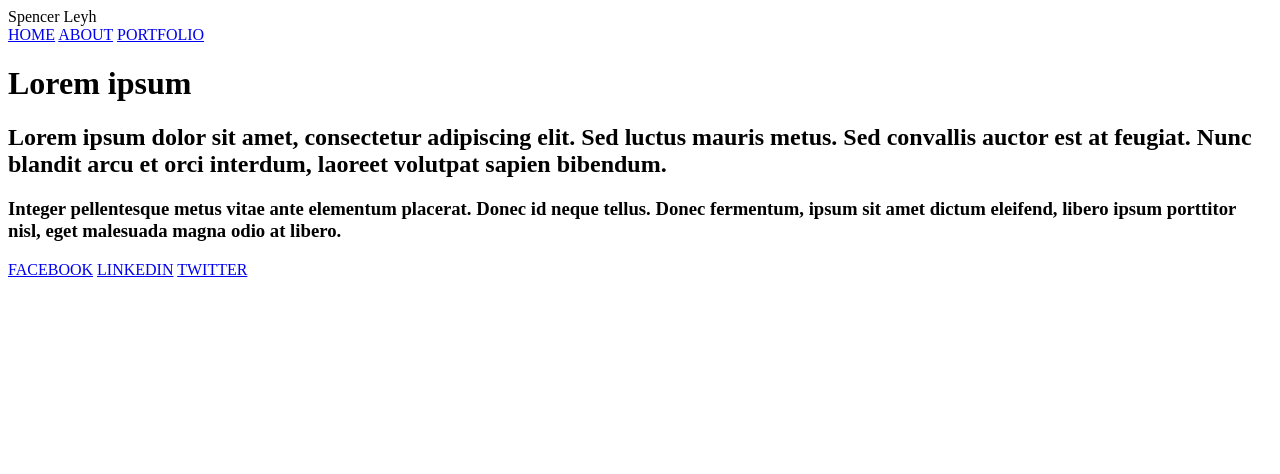
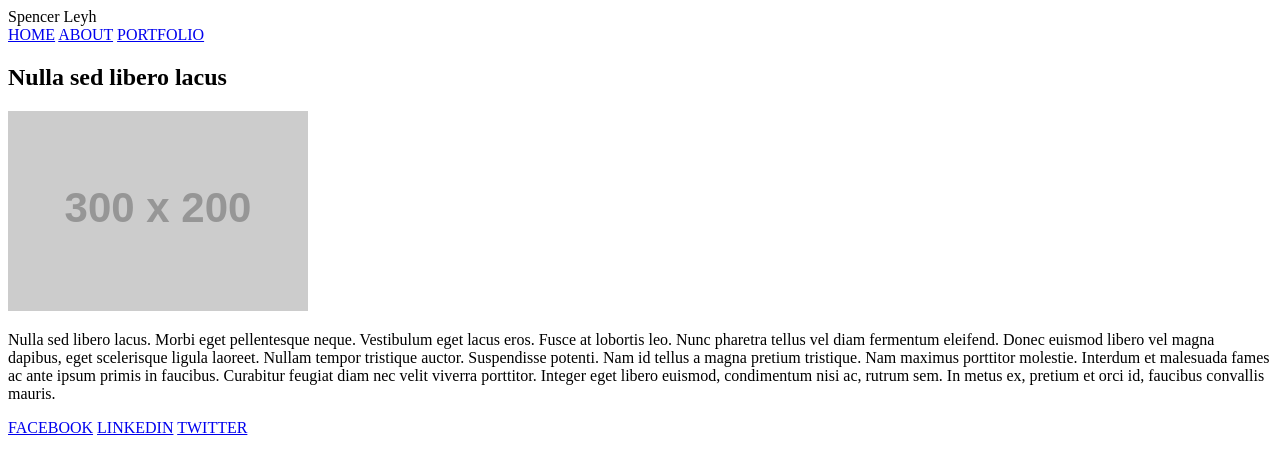
Before and after one commit to Spencer-Leyh-Personal-Website/personal-website, a plain HTML site: page portfolio.html in a window 1280 px wide. Drawn offline with Linux system fonts and the light colour scheme; placeholder pictures from the web are drawn by us.

Commit message:
Added placeholder images to about and portfolio pages.

```diff
--- a/portfolio.html
+++ b/portfolio.html
@@ -11,13 +11,15 @@
         <nav>
             <a href="./">HOME</a>
             <a href="./about.html">ABOUT</a>
-            <a href="./portfolio.html">PORTFOLIO</a>
+            <a class="active" href="./portfolio.html">PORTFOLIO</a>
         </nav>
     </header>
     <main>
-        <h1>Lorem ipsum</h1>
-        <h2>Lorem ipsum dolor sit amet, consectetur adipiscing elit. Sed luctus mauris metus. Sed convallis auctor est at feugiat. Nunc blandit arcu et orci interdum, laoreet volutpat sapien bibendum.</h2>
-        <h3>Integer pellentesque metus vitae ante elementum placerat. Donec id neque tellus. Donec fermentum, ipsum sit amet dictum eleifend, libero ipsum porttitor nisl, eget malesuada magna odio at libero.</h3>
+        <section>
+            <h1>Nulla sed libero lacus</h1>
+            <img src="https://placehold.co/300x200.png">
+            <p>Nulla sed libero lacus. Morbi eget pellentesque neque. Vestibulum eget lacus eros. Fusce at lobortis leo. Nunc pharetra tellus vel diam fermentum eleifend. Donec euismod libero vel magna dapibus, eget scelerisque ligula laoreet. Nullam tempor tristique auctor. Suspendisse potenti. Nam id tellus a magna pretium tristique. Nam maximus porttitor molestie. Interdum et malesuada fames ac ante ipsum primis in faucibus. Curabitur feugiat diam nec velit viverra porttitor. Integer eget libero euismod, condimentum nisi ac, rutrum sem. In metus ex, pretium et orci id, faucibus convallis mauris.</p>
+        </section>
     </main>
     <footer>
         <nav>
```
Also changed, not shown: about.html (+5 -3 lines).
